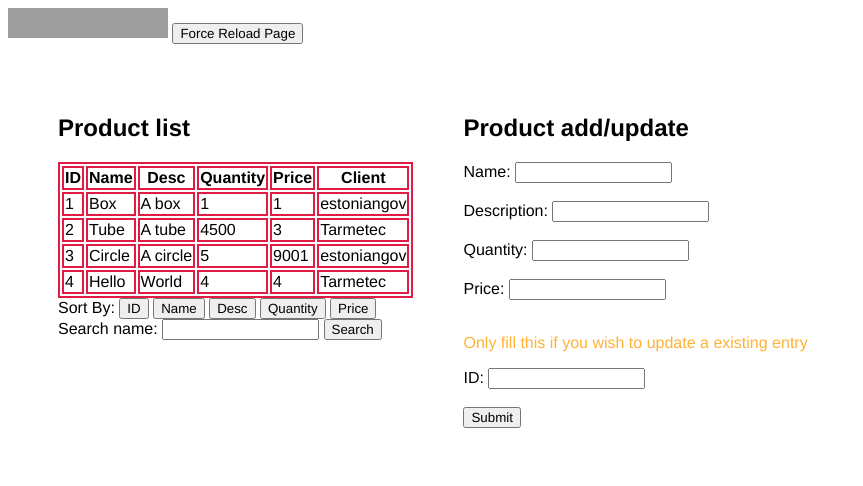
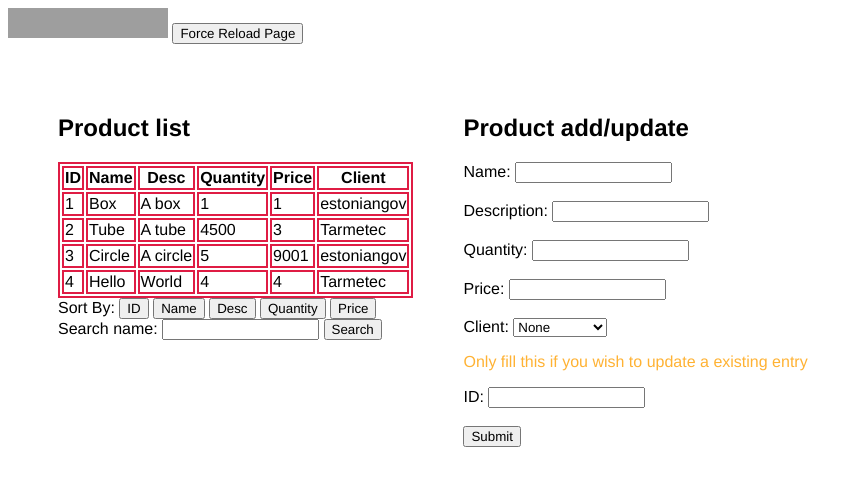
Before and after one commit to sofetia/tarmetec_task, a PHP site: page / in a window 1280 px wide. Shown: the top 486 px of the page, without its empty margins (0-863 px from the left). Run offline with PHP 8.4, Linux system fonts and the light colour scheme; data comes from the database, SQL or seed files in the repository; grey boxes are pictures that could not be loaded.

Commit message:
added client select

```diff
--- a/index.php
+++ b/index.php
@@ -7,8 +7,9 @@ $ctrl = new ProductController;
 
 
 $nameErr = $priceErr = "";
-$name = $desc = $quantity = $price = $id = "";
+$name = $desc = $quantity = $price = $id = $client = "";
 $existing = $ctrl->getAll("id", "");
+$clients = $ctrl->getClients();
 
 if ($_SERVER["REQUEST_METHOD"] == "POST" && isset($_POST['submit'])) {
 
@@ -31,7 +32,7 @@ if ($_SERVER["REQUEST_METHOD"] == "POST" && isset($_POST['submit'])) {
     }
 
     if (empty($_POST["quantity"])) {
-        $quantity = "";
+        $quantity = 0;
     } else {
         $quantity = test_input($_POST["quantity"]);
     }
@@ -41,11 +42,16 @@ if ($_SERVER["REQUEST_METHOD"] == "POST" && isset($_POST['submit'])) {
     } else {
         $price = test_input($_POST["price"]);
     }
+    if (empty($_POST["client_id"])) {
+        $client = NULL;
+    } else {
+        $client = test_input($_POST["client_id"]);
+    }
     if (!empty($_POST["name"]) && !empty($_POST["price"]) && empty($_POST["id"])){
-        $ctrl->addProduct($name, $desc, $quantity, $price);
+        $ctrl->addProduct($name, $desc, $quantity, $price, $client);
     }
     if (!empty($_POST["id"])){
-        $ctrl->updateProduct($id, $name, $desc, $quantity, $price);
+        $ctrl->updateProduct($id, $name, $desc, $quantity, $price, $client);
     }
 
 }
@@ -172,6 +178,16 @@ function test_input($data) {
                     Price: <input type="number" name="price">
                     <span class="error"> <?php echo $priceErr;?></span>
                     <br><br>
+                    Client:
+                    <select name="client_id">
+                        <option value="">None</option>
+                    <?php
+                    while ($clients_row = mysqli_fetch_array($clients)) {
+                        echo '<option value="' . $clients_row['id'] .'">' . $clients_row['name'] .'</option>';
+                    }
+                    ?>
+                    </select>
+
 
                     <p><span class="alert">Only fill this if you wish to update a existing entry</span></p>
                     ID: <input type="number" name="id">
--- a/productdb.php
+++ b/productdb.php
@@ -8,25 +8,31 @@ class ProductController {
         $this->conn = $db->conn;
     }
 
-    public function addProduct($name, $description, $quantity, $price){
-        $sql = "INSERT INTO products (name, description, quantity, price) VALUES ('$name', '$description', '$quantity', '$price')";
+    public function addProduct($name, $description, $quantity, $price, $client){
+        if($client == ""){
+            $client = 'NULL';
+        }
+        else {
+            $client = "'" .  $client . "'";
+        }
+        $sql = "INSERT INTO products (name, description, quantity, price, client_id) VALUES ('$name', '$description', '$quantity', '$price', $client)";
         $result = $this->conn->query($sql);
         return $result;
     }
 
     public function getAll($sortBy, $name){
-        $sql = "SELECT products.id, products.name, products.description, products.quantity, products.price, clients.name as client_name FROM products INNER JOIN clients ON products.client_id=clients.id ";
+        $sql = "SELECT products.id, products.name, products.description, products.quantity, products.price, clients.name as client_name FROM products LEFT JOIN clients ON products.client_id=clients.id ";
         if ($name != ""){
-            $sql = $sql . " WHERE name = '$name'";
+            $sql = $sql . " WHERE products.name = '$name'";
         }
         if (!empty($sortBy)){
-            $sql = $sql . " ORDER BY $sortBy";
+            $sql = $sql . " ORDER BY products.$sortBy";
         }
         $result = $this->conn->query($sql);
         return $result;
     }
 
-    public function updateProduct($id, $name, $description, $quantity, $price){
+    public function updateProduct($id, $name, $description, $quantity, $price, $client){
         $sql = "UPDATE products SET ";
         if ($id == ''){
             return false;
@@ -43,9 +49,18 @@ class ProductController {
         if ($price != ""){
             $sql = $sql . "price = '$price' ";
         }
+        if ($client != ""){
+            $sql = $sql . "client_id = '$client' ";
+        }
         $sql = rtrim($sql, ',');
         $sql = $sql . " WHERE id = '$id' ";
         $result = $this->conn->query($sql);
         return $result;
     }
+
+    public function getClients(){
+        $sql = "SELECT * from clients";
+        $result = $this->conn->query($sql);
+        return $result;
+    }
   }
```
Also changed, not shown: README.md.
